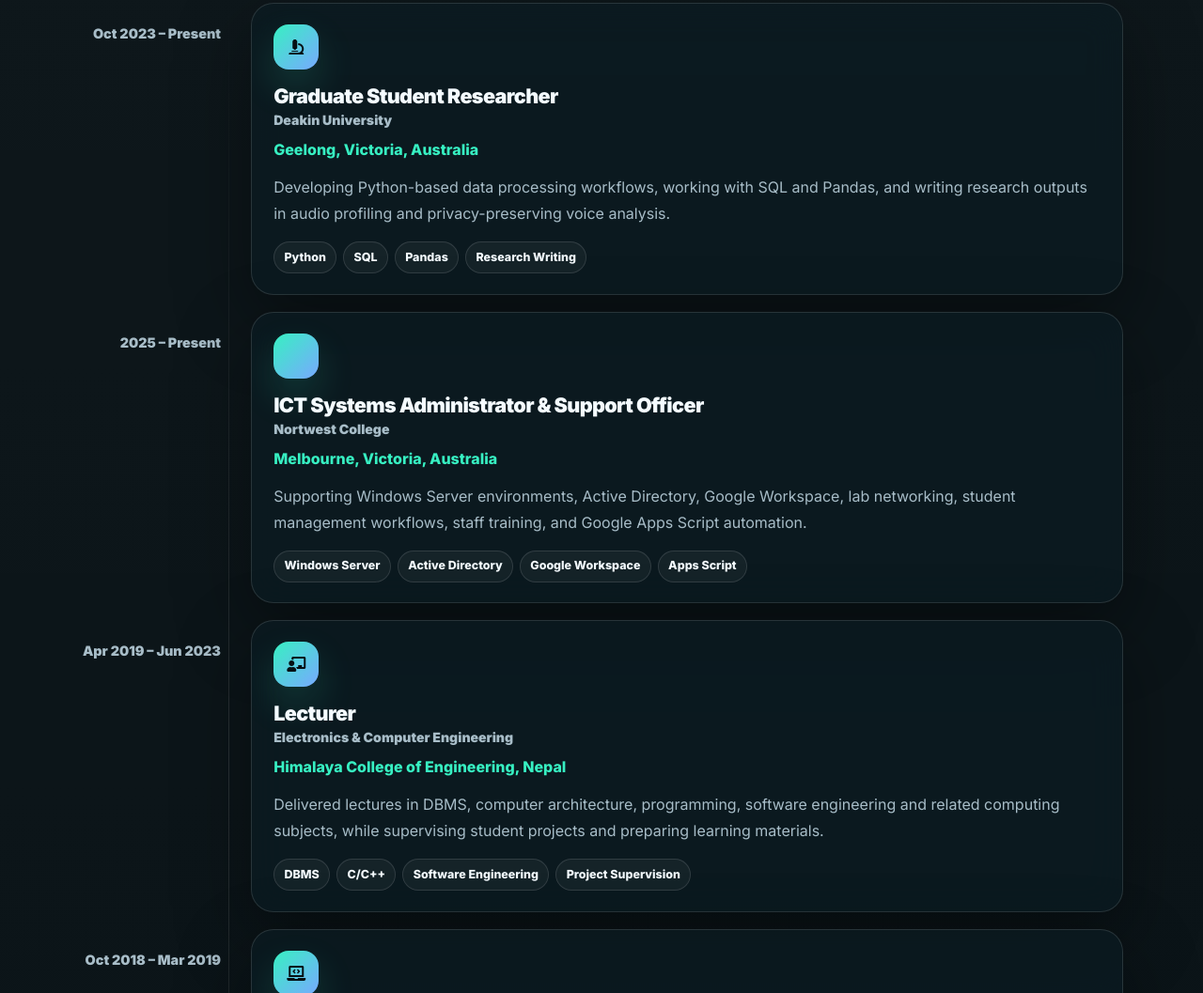
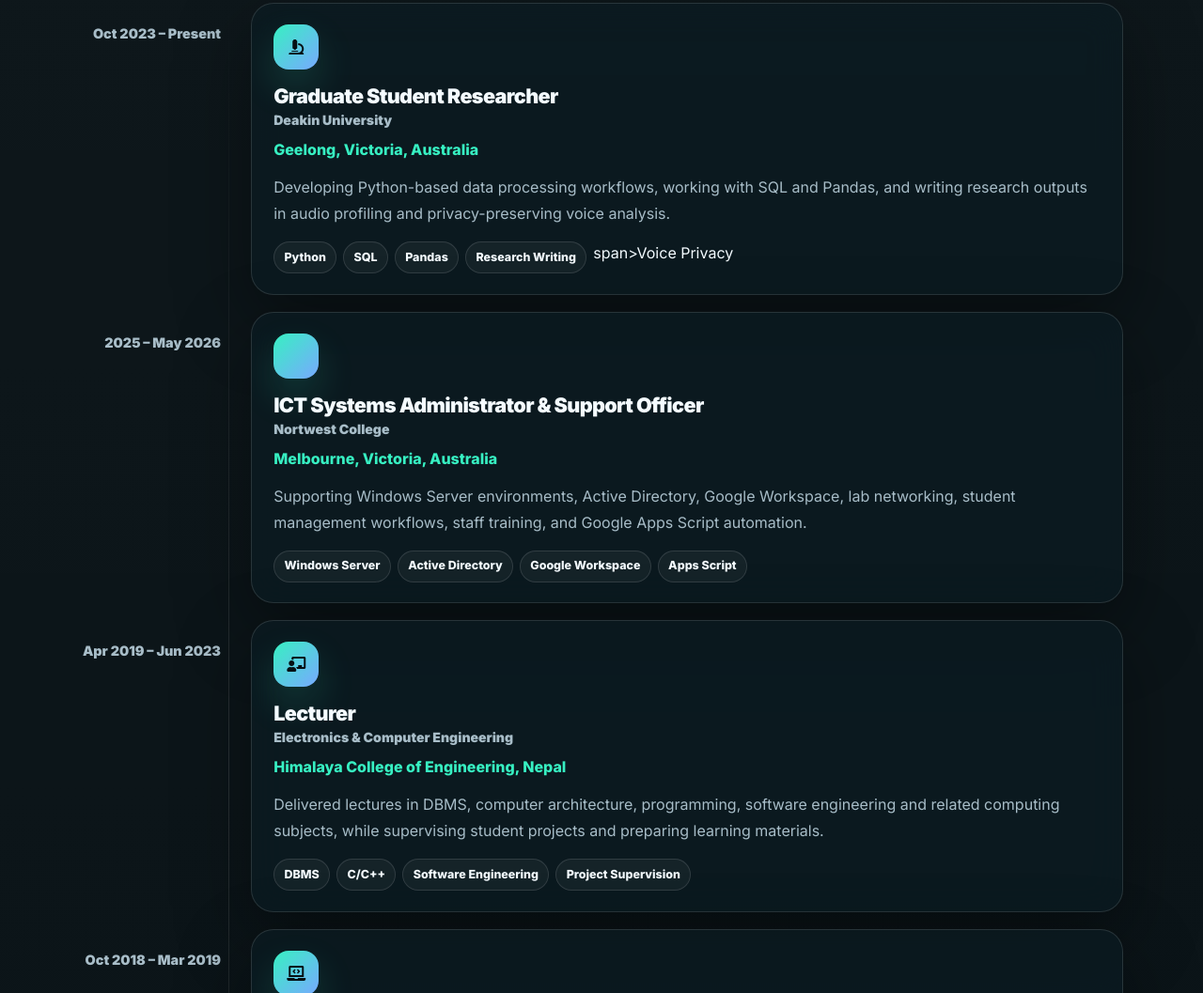
Before and after one commit to anilpudasaini/anilpudasaini.github.io, a plain HTML site: page index.html in a window 1280 px wide. Shown: the part 1687-2744 px from the top of the page at 94% size. Drawn offline with Linux system fonts and the light colour scheme; some icons are missing; a web font is replaced by a local one.

Commit message:
#2 Roles date update

```diff
--- a/index.html
+++ b/index.html
@@ -136,12 +136,12 @@
               <h3>Graduate Student Researcher <span>Deakin University</span></h3>
               <p class="company">Geelong, Victoria, Australia</p>
               <p>Developing Python-based data processing workflows, working with SQL and Pandas, and writing research outputs in audio profiling and privacy-preserving voice analysis.</p>
-              <div class="mini-tags"><span>Python</span><span>SQL</span><span>Pandas</span><span>Research Writing</span></div>
+              <div class="mini-tags"><span>Python</span><span>SQL</span><span>Pandas</span><span>Research Writing</span>span>Voice Privacy</span></div>
             </div>
           </article>
 
           <article class="timeline-item reveal" data-stream="support teaching development">
-            <div class="timeline-date">2025 – Present</div>
+            <div class="timeline-date">2025 – May 2026 </div>
             <div class="timeline-card">
               <div class="card-icon"><i class="fas fa-network-wired"></i></div>
               <h3>ICT Systems Administrator & Support Officer <span>Nortwest College</span></h3>
```
